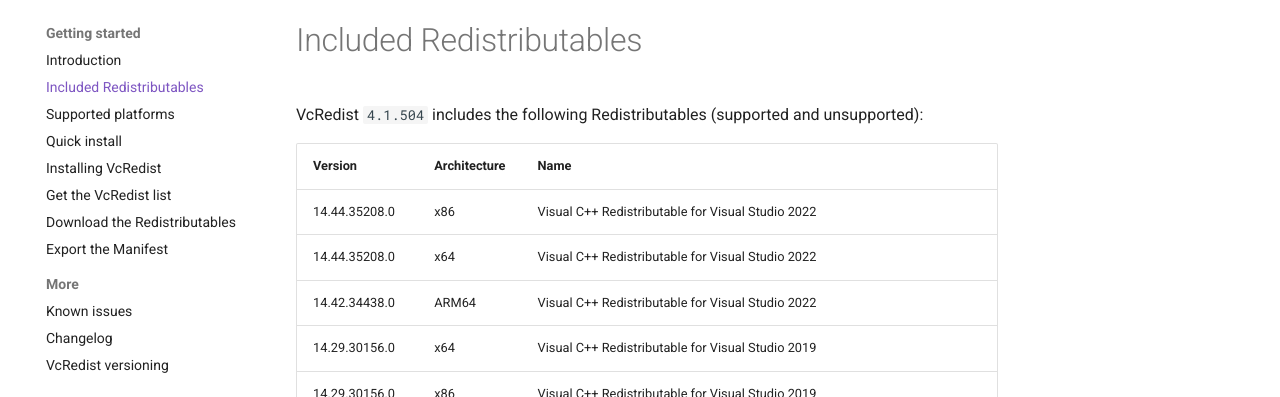
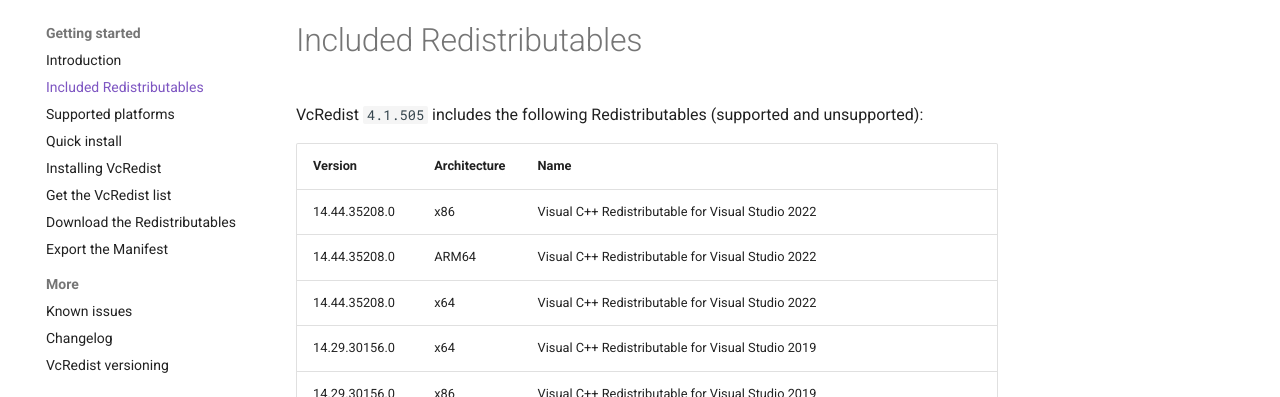
Before and after one commit to aaronparker/vcredist, an MkDocs documentation site: the page built from docs/versions.md, in a window 1280 px wide and 900 px high. Shown: the part 126-523 px from the top of the window. Built offline with MkDocs 1.6.1 and Material for MkDocs 9.7.7, drawn with Linux system fonts in a browser that asks for light colours; comment, search, counter and statistics services are not loaded.

Commit message:
Update module 4.1.505

```diff
--- a/docs/versions.md
+++ b/docs/versions.md
@@ -1,12 +1,12 @@
 # Included Redistributables
 
-VcRedist `4.1.504` includes the following Redistributables (supported and unsupported):
+VcRedist `4.1.505` includes the following Redistributables (supported and unsupported):
 
 | Version        | Architecture | Name                                                                       |
 | -------------- | ------------ | -------------------------------------------------------------------------- |
 | 14.44.35208.0  | x86          | Visual C++ Redistributable for Visual Studio 2022                          |
+| 14.44.35208.0  | ARM64        | Visual C++ Redistributable for Visual Studio 2022                          |
 | 14.44.35208.0  | x64          | Visual C++ Redistributable for Visual Studio 2022                          |
-| 14.42.34438.0  | ARM64        | Visual C++ Redistributable for Visual Studio 2022                          |
 | 14.29.30156.0  | x64          | Visual C++ Redistributable for Visual Studio 2019                          |
 | 14.29.30156.0  | x86          | Visual C++ Redistributable for Visual Studio 2019                          |
 | 14.16.27052.0  | x86          | Visual C++ Redistributable for Visual Studio 2017                          |
```
Also changed, not shown: docs/changelog.md (+1 -1 lines), 1 other file.
